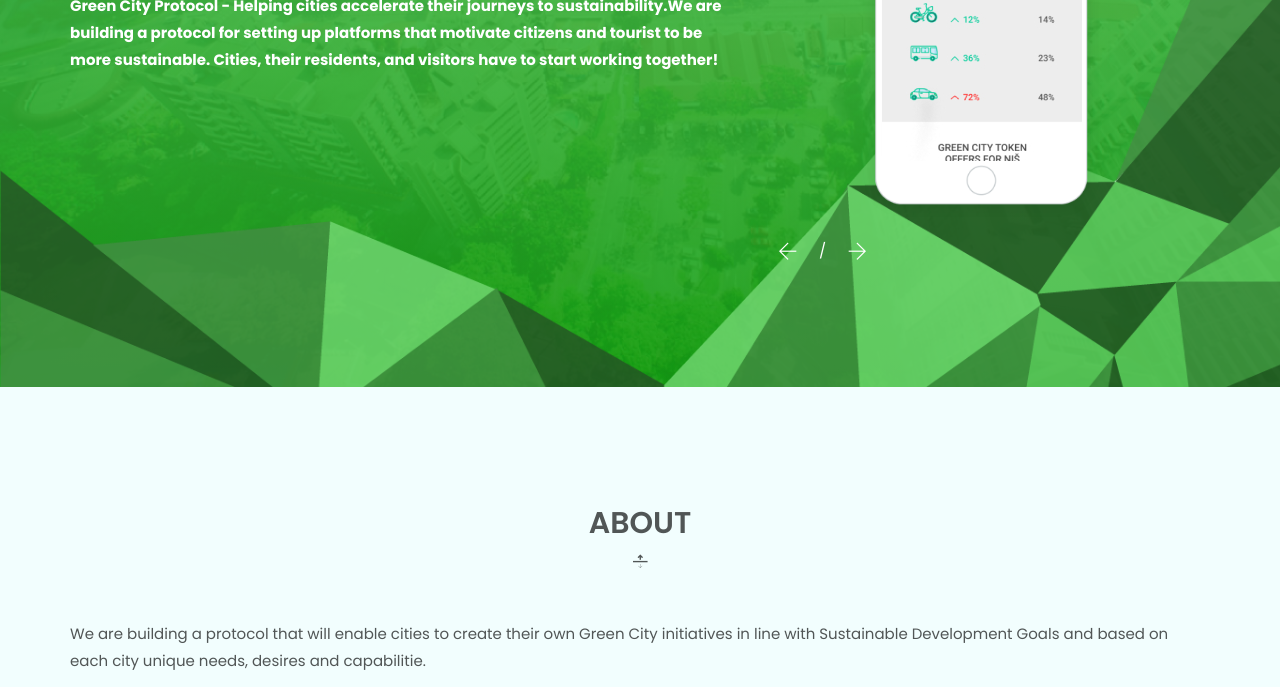
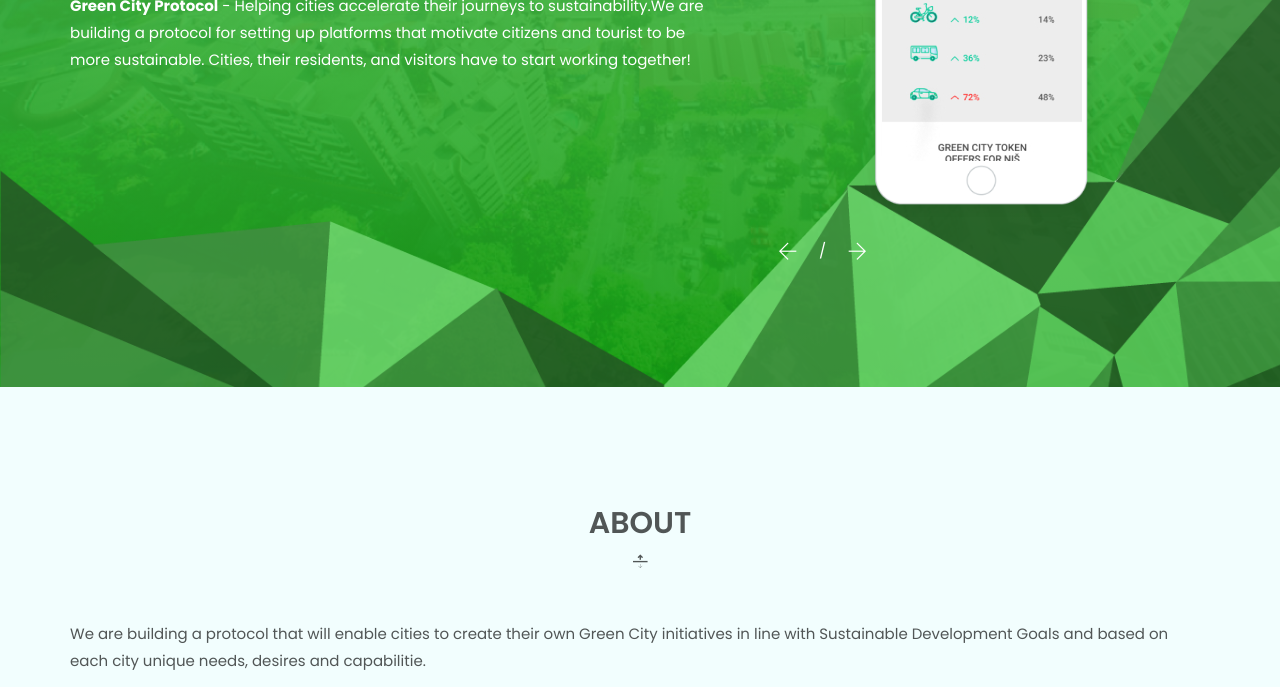
Before and after one commit to nikolamiric87/cvExpress, a plain HTML site: page index.html in a window 1280 px wide. Shown: the part 413-1100 px from the top of the page. Drawn offline with Linux system fonts and the light colour scheme.

Commit message:
Better edit intro text

```diff
--- a/index.html
+++ b/index.html
@@ -77,7 +77,7 @@
                 <div class="col-xs-12 col-md-7 header-text">
                     <h2>The Green City Protocol</h2>
                     <h3>Sustainable cities</h3>
-                    <p><strong>Green City Protocol - </strong><strong>Helping cities accelerate their journeys to sustainability.We are building a protocol for setting up platforms that motivate citizens and tourist to be more sustainable. Cities, their residents, and visitors have to start working together!</strong></p>
+                    <p><strong>Green City Protocol</strong> - Helping cities accelerate their journeys to sustainability.We are building a protocol for setting up platforms that motivate citizens and tourist to be more sustainable. Cities, their residents, and visitors have to start working together!</p>
                     <!-- COMMENT OUT <a href="#" class="button white">Watch video</a> -->
                 </div>
                 <div class="hidden-xs hidden-sm col-md-5 text-right">
```
